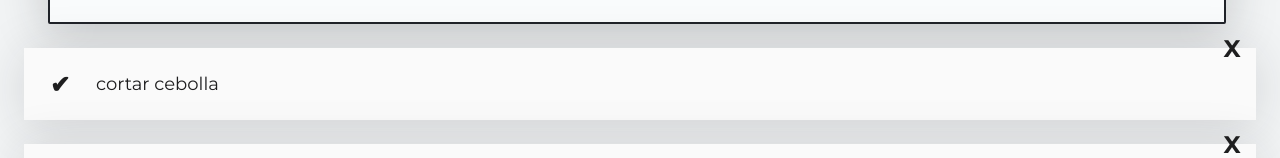
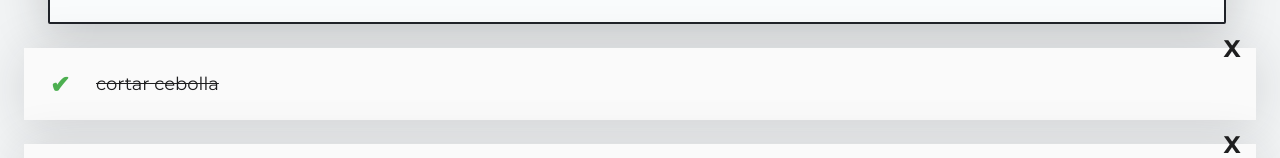
Before and after one commit to mariokarajallo/introduccion-react, a React (Create React App) app: page / in a window 1280 px wide. Shown: the part 171-329 px from the top of the page. Built offline with nearby package versions, Linux system fonts and the light colour scheme.

Commit message:
modify TodoItem.css

```diff
--- a/src/App.js
+++ b/src/App.js
@@ -23,7 +23,11 @@
         {/* iteramos los elementos del array TODOS */}
         {todos.map((todo) => (
           // pasamos un identificador "KEY" unico por cada elemento
-          <TodoItem key={todo.text} text={todo.text} />
+          <TodoItem
+            key={todo.text}
+            text={todo.text}
+            completed={todo.completed}
+          />
         ))}
       </TodoList>
       <CreateTodoButton />
--- a/src/TodoItem.jsx
+++ b/src/TodoItem.jsx
@@ -4,9 +4,7 @@
   return (
     <li className="TodoItem">
       <span
-        className={`Icon Icon-check ${
-          props.completed && "Ico-check--activate"
-        }`}
+        className={`Icon Icon-check ${props.completed && "Icon-check--active"}`}
       >
         ✔
       </span>
```
